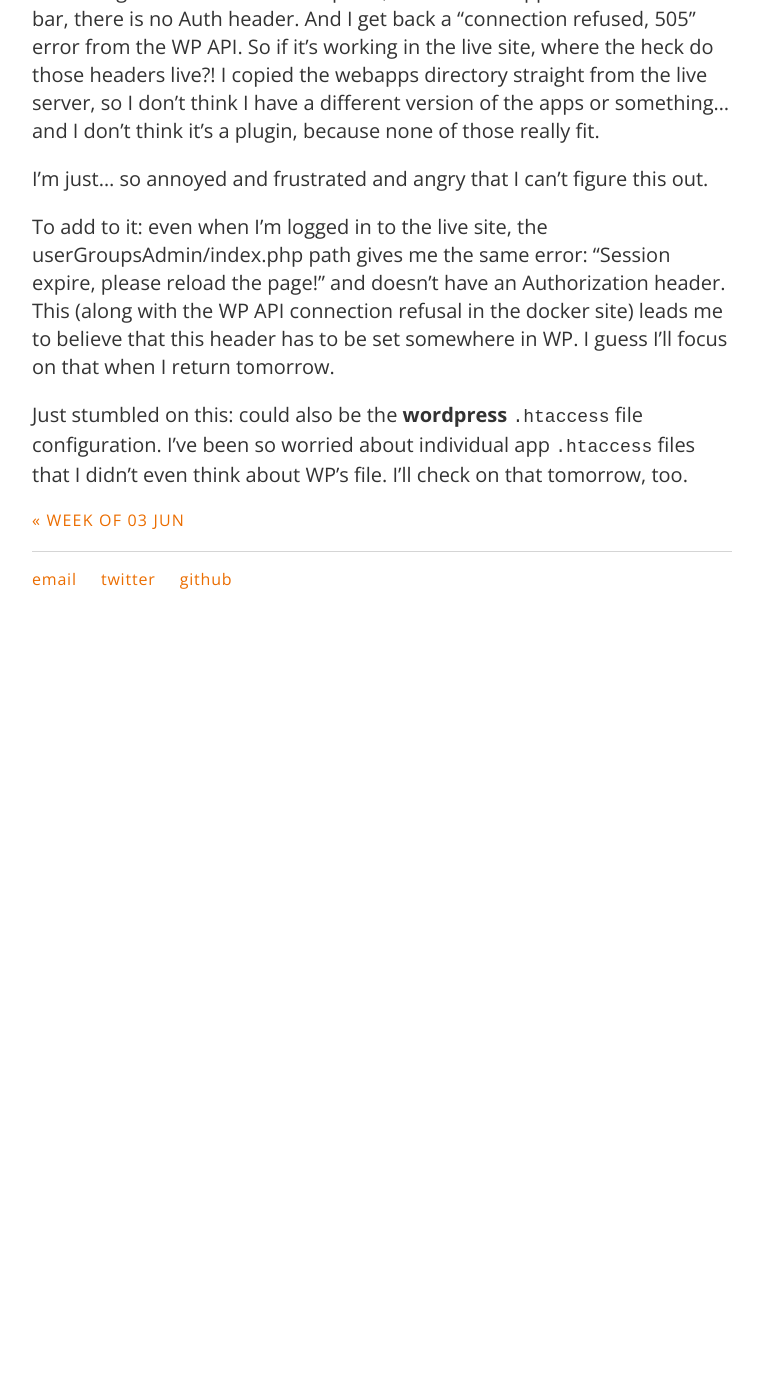
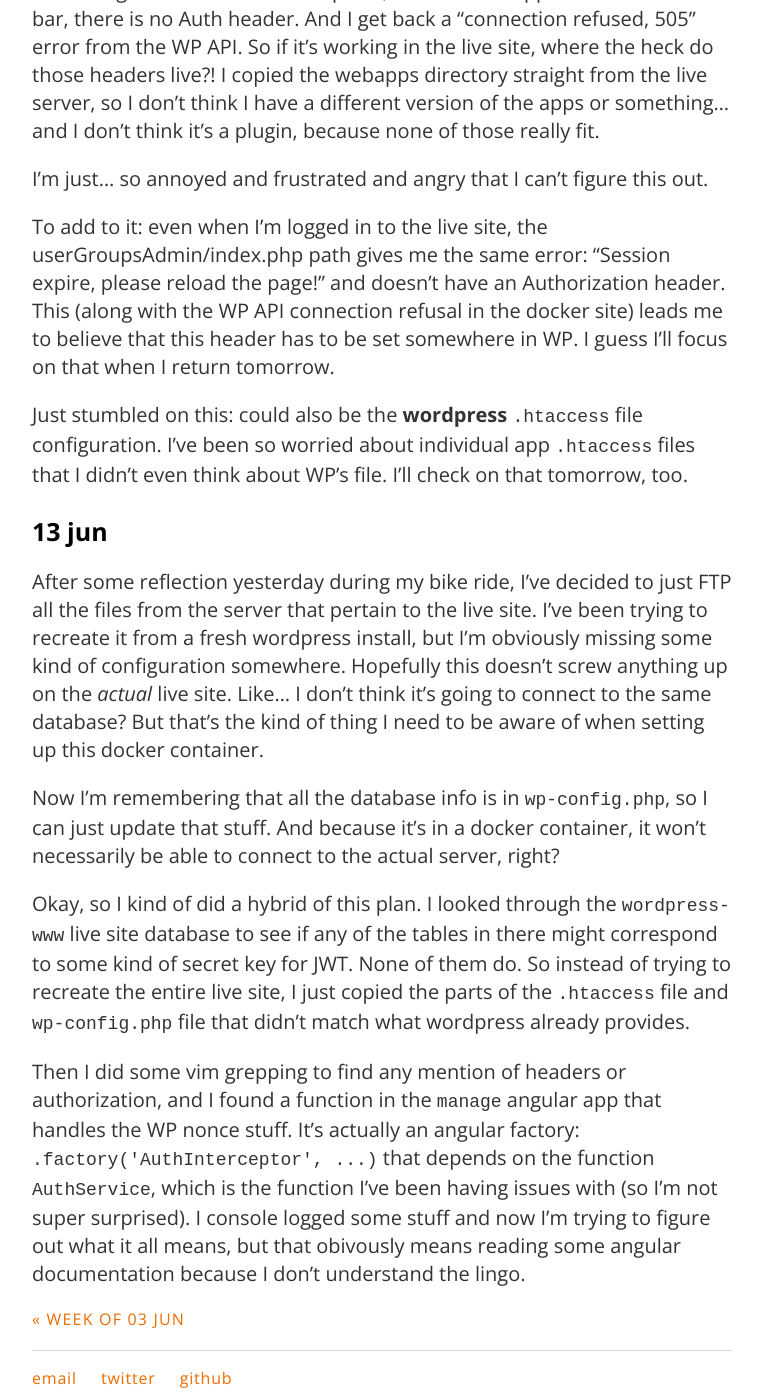
Before and after one commit to carylwyatt/carylwyatt.github.io, a Jekyll site: the page built from _posts/2019-06-10-week-of-10-jun.md, in a window 1280 px wide and 1400 px high, scrolled down 3518 px. Shown: the whole window, without its empty margins (258-1021 px from the left). Built offline with Jekyll 4.4.1, drawn with Linux system fonts in a browser that asks for light colours; emoji names are drawn with the system emoji font; before the commit the page ends 4148 px from its top, so only the background shows below that.

Commit message:
mid-thursday update

```diff
--- a/_posts/2019-06-10-week-of-10-jun.md
+++ b/_posts/2019-06-10-week-of-10-jun.md
@@ -66,3 +66,13 @@ I'm just... so annoyed and frustrated and angry that I can't figure this out.
 To add to it: even when I'm logged in to the live site, the userGroupsAdmin/index.php path gives me the same error: "Session expire, please reload the page!" and doesn't have an Authorization header. This (along with the WP API connection refusal in the docker site) leads me to believe that this header has to be set somewhere in WP. I guess I'll focus on that when I return tomorrow.
 
 Just stumbled on this: could also be the **wordpress** `.htaccess` file configuration. I've been so worried about individual app `.htaccess` files that I didn't even think about WP's file. I'll check on that tomorrow, too.
+
+### 13 jun
+
+After some reflection yesterday during my bike ride, I've decided to just FTP all the files from the server that pertain to the live site. I've been trying to recreate it from a fresh wordpress install, but I'm obviously missing some kind of configuration somewhere. Hopefully this doesn't screw anything up on the *actual* live site. Like... I don't think it's going to connect to the same database? But that's the kind of thing I need to be aware of when setting up this docker container.
+
+Now I'm remembering that all the database info is in `wp-config.php`, so I can just update that stuff. And because it's in a docker container, it won't necessarily be able to connect to the actual server, right?
+
+Okay, so I kind of did a hybrid of this plan. I looked through the `wordpress-www` live site database to see if any of the tables in there might correspond to some kind of secret key for JWT. None of them do. So instead of trying to recreate the entire live site, I just copied the parts of the `.htaccess` file and `wp-config.php` file that didn't match what wordpress already provides.
+
+Then I did some vim grepping to find any mention of headers or authorization, and I found a function in the `manage` angular app that handles the WP nonce stuff. It's actually an angular factory: `.factory('AuthInterceptor', ...)` that depends on the function `AuthService`, which is the function I've been having issues with (so I'm not super surprised). I console logged some stuff and now I'm trying to figure out what it all means, but that obivously means reading some angular documentation because I don't understand the lingo.
```
